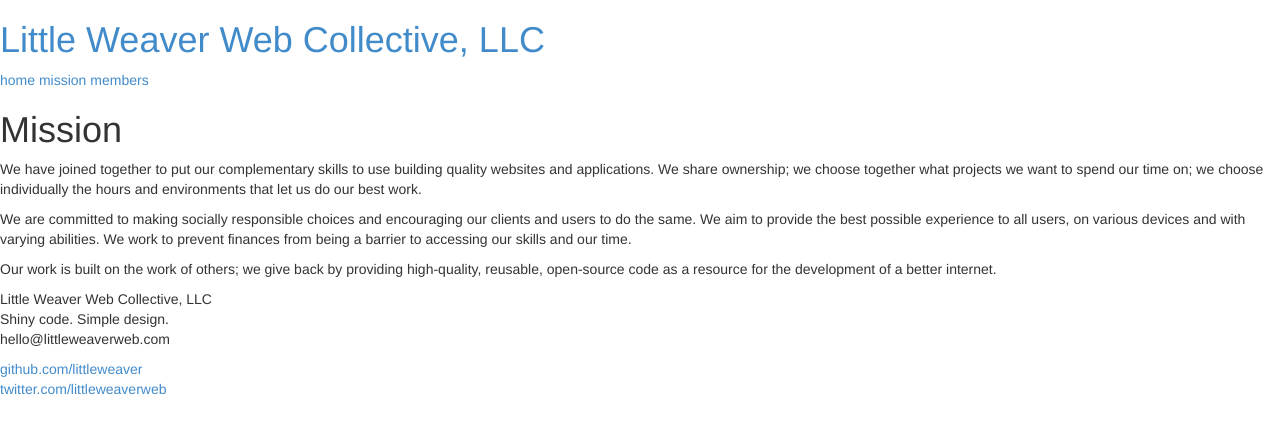
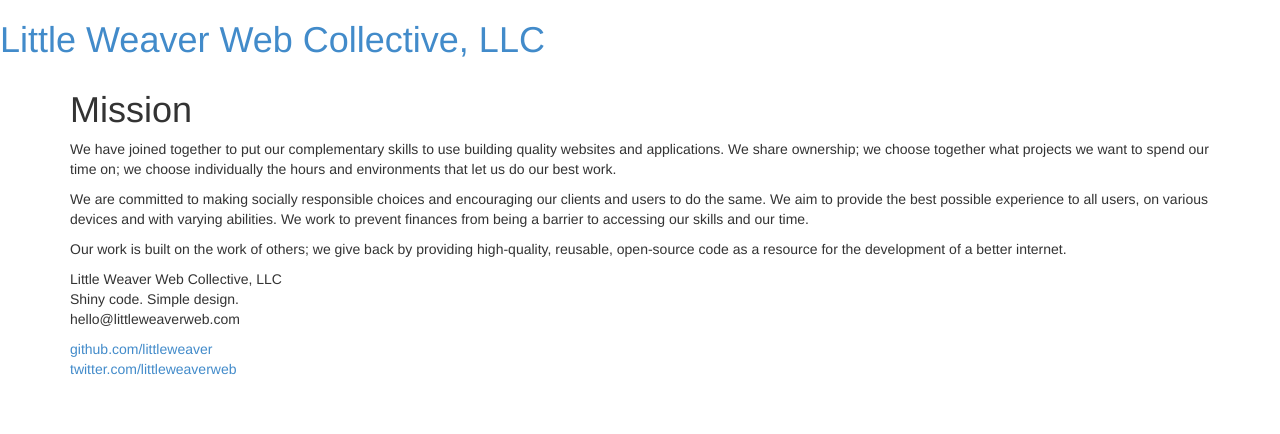
Before and after one commit to littleweaver/littleweaverweb.com, a Jekyll site: the page built from mission/index.html, in a window 1280 px wide. Shown: the top 434 px of the page. Built offline with Jekyll 4.4.1, drawn with Linux system fonts in a browser that asks for light colours; Markdown is read by kramdown in place of the engine named in the settings.

Commit message:
put a little bootstrap into the default template

```diff
--- a/_layouts/default.html
+++ b/_layouts/default.html
@@ -18,22 +18,19 @@
         <div class="site">
           <div class="header">
             <h1 class="title"><a href="/">{{ site.name }}</a></h1>
-            <a class="extra" href="/">home</a>
-            <a class="extra" href="/mission/">mission</a>
-            <a class="extra" href="/members/">members</a>
           </div>
 
-          {{ content }}
+          <div class="container">
+            {{ content }}
+          </div>
 
           <div class="footer">
-            <div class="contact">
+            <div class="container">
               <p>
                 Little Weaver Web Collective, LLC<br />
                 Shiny code. Simple design.<br />
                 hello@littleweaverweb.com
               </p>
-            </div>
-            <div class="contact">
               <p>
                 <a href="https://github.com/littleweaver">github.com/littleweaver</a><br />
                 <a href="https://twitter.com/littleweaverweb">twitter.com/littleweaverweb</a><br />
```
